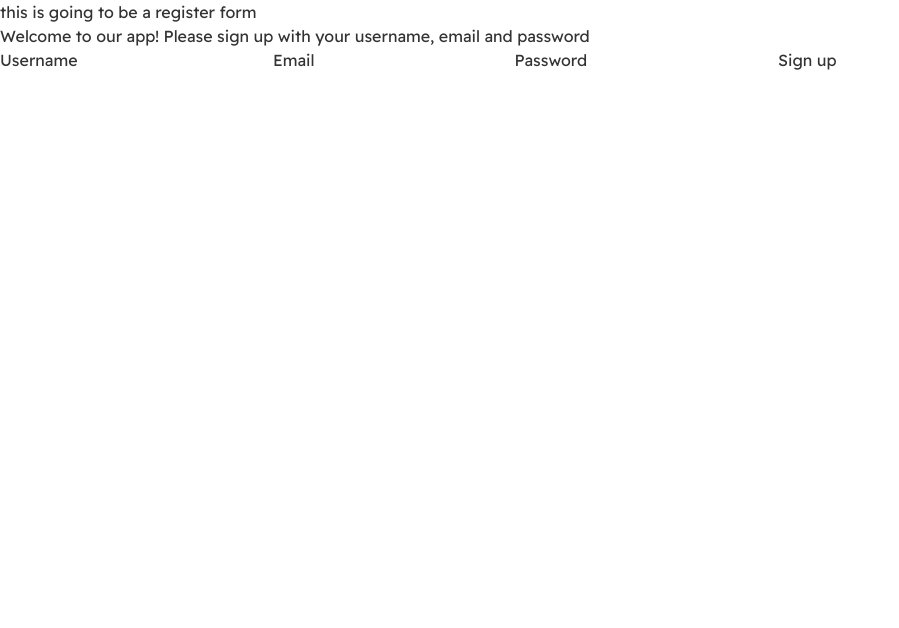
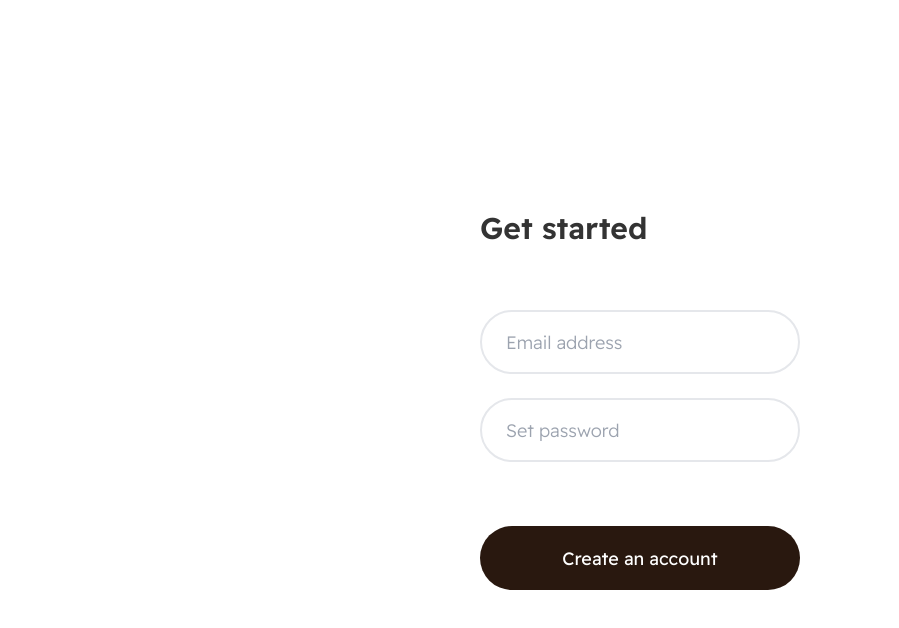
Before and after one commit to SamuelShally/ekko, a React (Create React App) app in the folder frontend/: page /register in a window 1280 px wide. Shown: the top 628 px of the page, without its empty margins (0-899 px from the left). Built offline with nearby package versions, Linux system fonts and the light colour scheme.

Commit message:
updated components, applied styles

```diff
--- a/frontend/src/components/registerForm.jsx
+++ b/frontend/src/components/registerForm.jsx
@@ -1,20 +1,36 @@
-const RegisterForm = () =>{
+import { Link } from 'react-router-dom';
+import ekkoO from '../img/ekko-o-512.png';
+
+const RegisterForm = () => {
     return (
         <div>
-            <h1>Welcome to our app! Please sign up with your username, email and password </h1>
-            <form onSubmit={()=>{}}>
-                <label> Username</label>
-                <input type = "text" required />
+            {/* <div className="relative z-20"><img src={ekkoO} className="relative z-10 w-1/4 place-content-center ml-4 mt-4"/></div> */}
+            <div className="relative z-0 grid gap-y-16 place-content-center h-screen">
+                <h1 className="text-3xl font-semibold">Get started</h1>
+                <form onSubmit={()=>{}} className="grid gap-6">
+                    <div className="form-control w-full max-w-xs">
+                        <label className="label"/>
+                    <input type="text" placeholder="Email address"
+                            className="input w-full max-w-xs rounded-full border-solid border-2
+                            input-md md:input-lg lg:input-lg font-light text-xs"/>
+                    </div>
+                    <div className="form-control w-full max-w-xs">
+                        <label className="label"/>
+                        <input type="text" placeholder="Set password"
+                            className="input w-full max-w-xs rounded-full border-solid border-2
+                            input-md md:input-lg lg:input-lg font-light text-xs"/>
+                    </div>
+                </form>
+                <Link to="/discover">
+                    <button
+                        className="text-l text-white rounded-full bg-primary
+                        px-20 w-80 btn-md md:btn-lg lg:btn-lg">
+                            Create an account
+                    </button>
+                </Link>
 
-                <label> Email </label>
-                <input type="email" required />
-
-                <label> Password</label>
-                <input type ="password"required />
-                <button type="submit"> Sign up </button>
-            </form>
+            </div>
         </div>
-
     )
 
 }
--- a/frontend/src/routes/register.jsx
+++ b/frontend/src/routes/register.jsx
@@ -4,9 +4,7 @@ const Register = () => {
 
     return (
       <div className="reg">
-        <h1>this is going to be a register form</h1>
         <RegisterForm />
-
       </div>
     );
 
```
